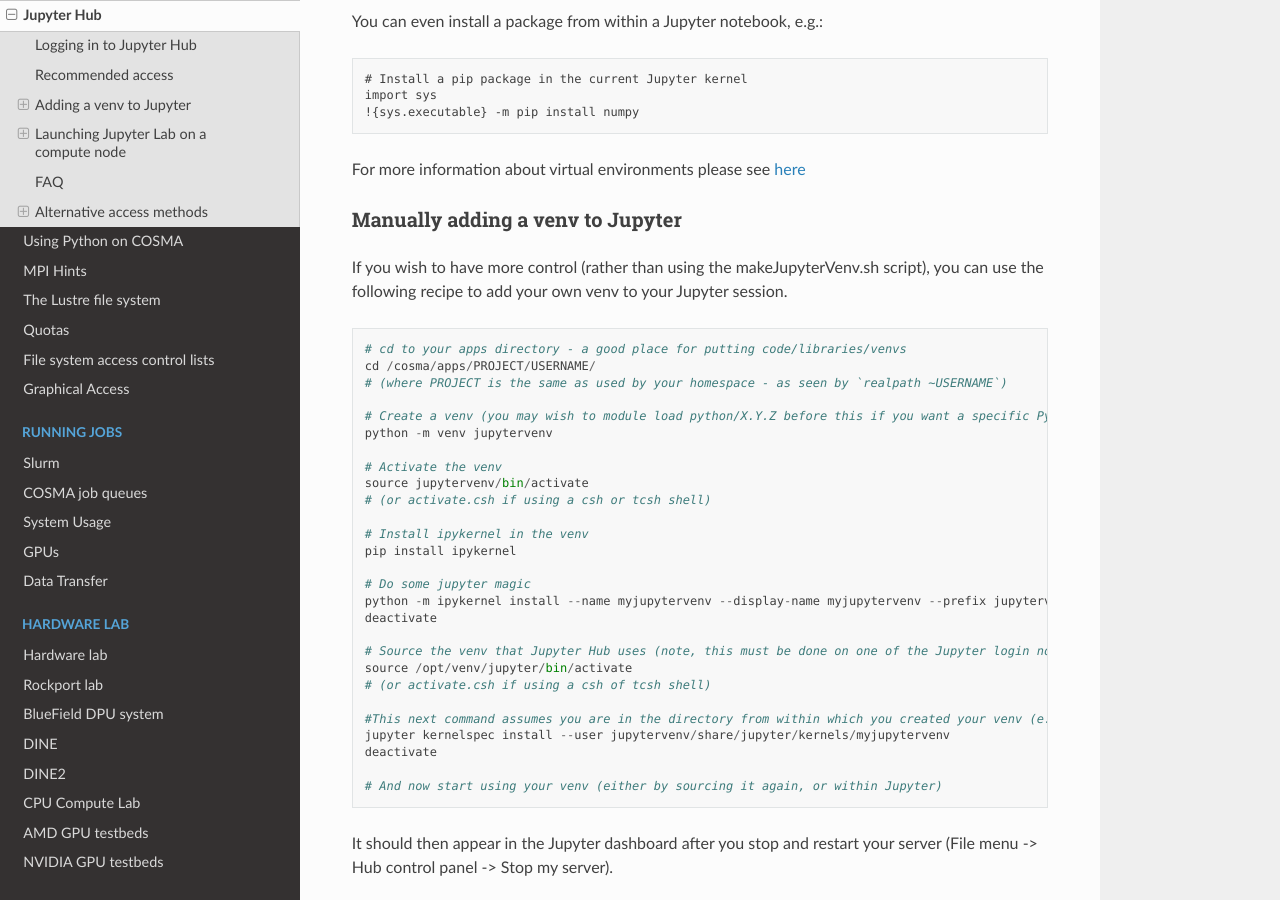
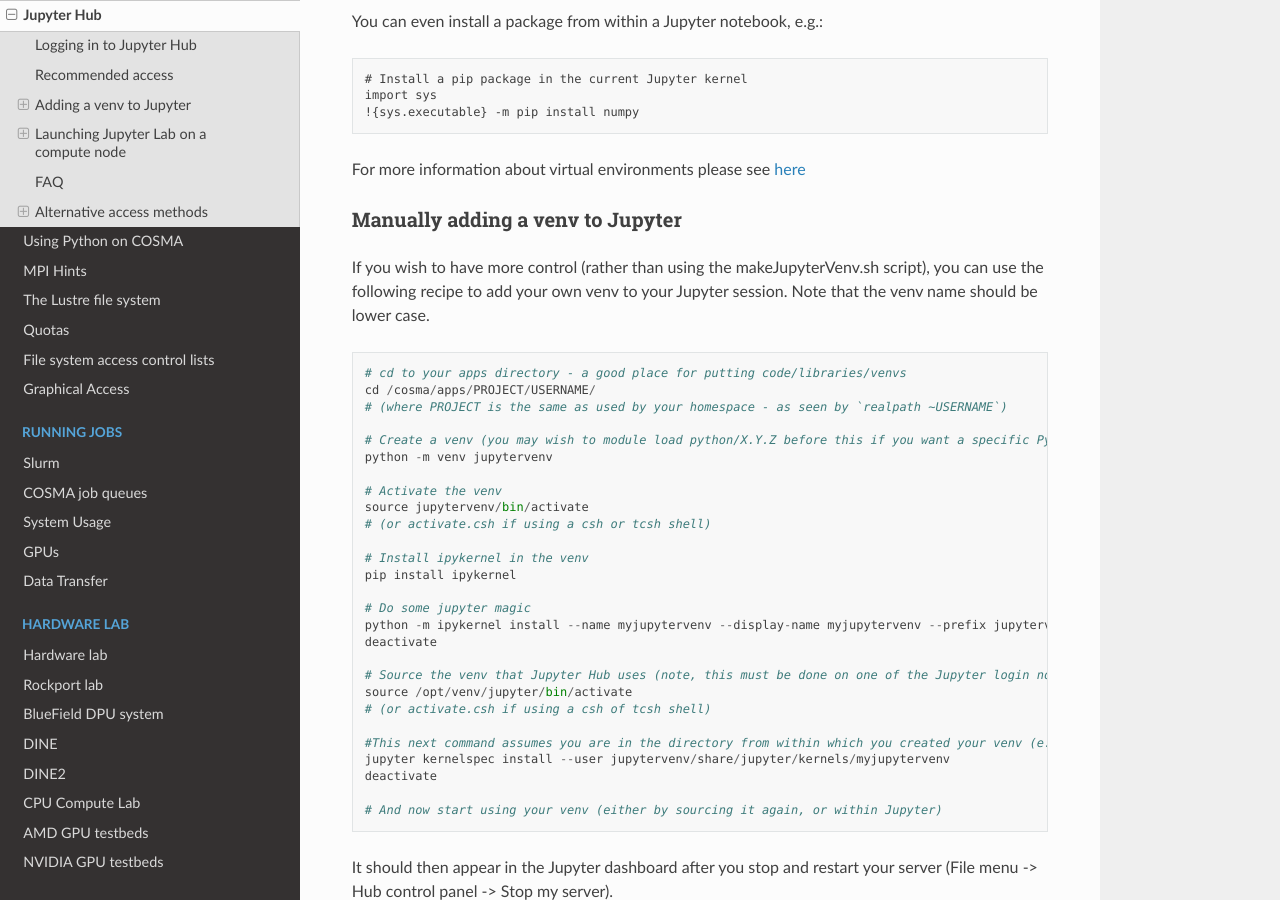
Before and after one commit to agb32/cosmadoc, a Sphinx documentation site: the page built from docs/source/jupyter.md, in a window 1280 px wide and 900 px high, scrolled down 1404 px. Built offline with Sphinx 7.4.7 and the Read the Docs theme 3.1.0, drawn with Linux system fonts in a browser that asks for light colours.

Commit message:
note added

````diff
--- a/docs/source/jupyter.md
+++ b/docs/source/jupyter.md
@@ -58,7 +58,7 @@
 
 ### Manually adding a venv to Jupyter
 
-If you wish to have more control (rather than using the makeJupyterVenv.sh script), you can use the following recipe to add your own venv to your Jupyter session.
+If you wish to have more control (rather than using the makeJupyterVenv.sh script), you can use the following recipe to add your own venv to your Jupyter session.  Note that the venv name should be lower case.
 
 ```
 # cd to your apps directory - a good place for putting code/libraries/venvs
````
